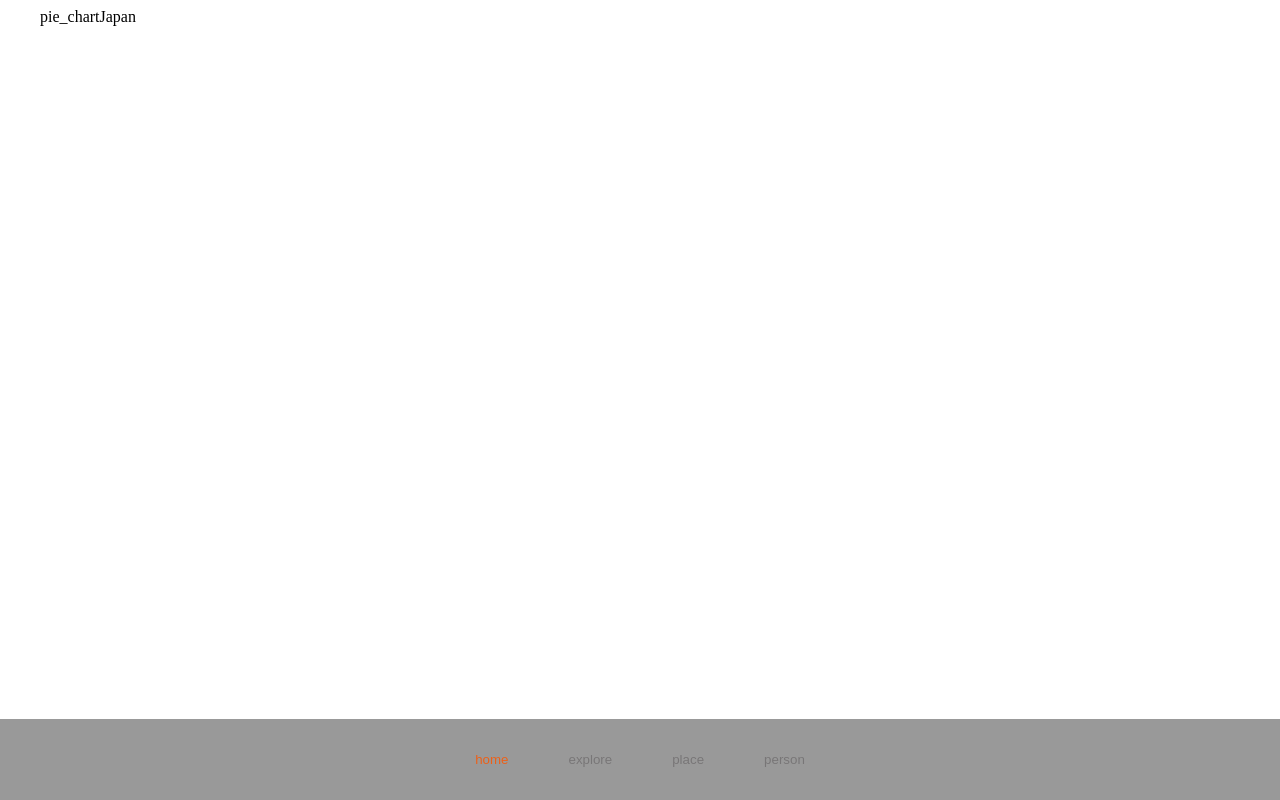
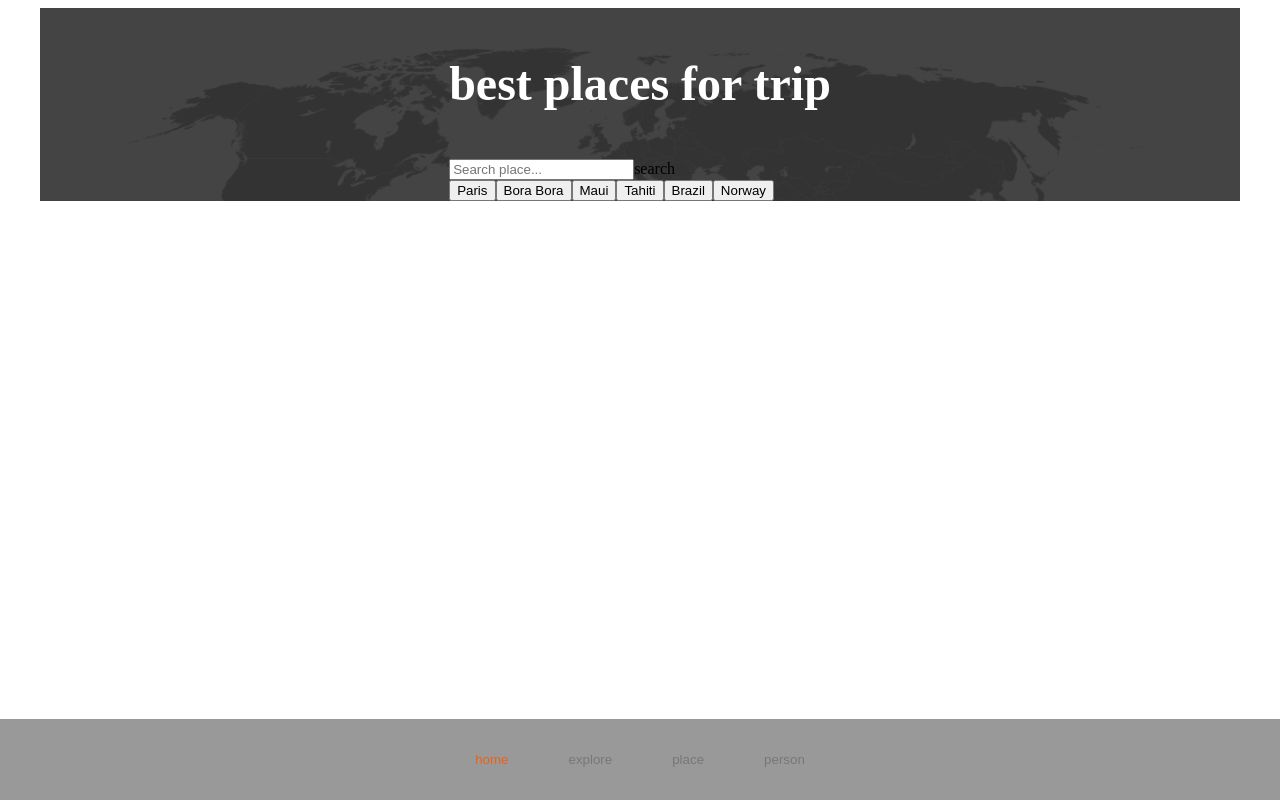
Before and after one commit to vladyslav-buriak/Travel-app, a Next.js app: page / in a window 1280 px wide. Built offline with nearby package versions, Linux system fonts and the light colour scheme.

Commit message:
styles for searchcomponent

```diff
--- a/assets/styles/globals.scss
+++ b/assets/styles/globals.scss
@@ -6,7 +6,7 @@ body {
   margin: 0;
   font-family: -apple-system, BlinkMacSystemFont, Segoe UI, Roboto, Oxygen,
     Ubuntu, Cantarell, Fira Sans, Droid Sans, Helvetica Neue, sans-serif;
-//   background-color: #0c0b0c;
+  background-color: #0c0b0c;
 }
 
 a {
@@ -29,369 +29,16 @@ a {
 }
 
 
-/* http://meyerweb.com/eric/tools/css/reset/
-   v2.0-modified | 20110126
-   License: none (public domain)
-*/
+*, *:before, *:after {
+    box-sizing: inherit;
+  }
 
-html, body, div, span, applet, object, iframe,
-h1, h2, h3, h4, h5, h6, p, blockquote, pre,
-a, abbr, acronym, address, big, cite, code,
-del, dfn, em, img, ins, kbd, q, s, samp,
-small, strike, strong, sub, sup, tt, var,
-b, u, i, center,
-dl, dt, dd, ol, ul, li,
-fieldset, form, label, legend,
-table, caption, tbody, tfoot, thead, tr, th, td,
-article, aside, canvas, details, embed,
-figure, figcaption, footer, header, hgroup,
-menu, nav, output, ruby, section, summary,
-time, mark, audio, video {
-  margin: 0;
-	padding: 0;
-	border: 0;
-	font-size: 100%;
-	font: inherit;
-	vertical-align: baseline;
-}
-
-/* make sure to set some focus styles for accessibility */
-:focus {
-    outline: 0;
-}
-
-/* HTML5 display-role reset for older browsers */
-article, aside, details, figcaption, figure,
-footer, header, hgroup, menu, nav, section {
-	display: block;
-}
-
-body {
-	line-height: 1;
-}
-
-ol, ul {
-	list-style: none;
-}
-
-blockquote, q {
-	quotes: none;
-}
-
-blockquote:before, blockquote:after,
-q:before, q:after {
-	content: '';
-	content: none;
-}
-
-table {
-	border-collapse: collapse;
-	border-spacing: 0;
-}
-
-input[type=search]::-webkit-search-cancel-button,
-input[type=search]::-webkit-search-decoration,
-input[type=search]::-webkit-search-results-button,
-input[type=search]::-webkit-search-results-decoration {
-    -webkit-appearance: none;
-    -moz-appearance: none;
-}
-
-input[type=search] {
-    -webkit-appearance: none;
-    -moz-appearance: none;
-    -webkit-box-sizing: content-box;
-    -moz-box-sizing: content-box;
-    box-sizing: content-box;
-}
-
-textarea {
-    overflow: auto;
-    vertical-align: top;
-    resize: vertical;
-}
-
-/**
- * Correct `inline-block` display not defined in IE 6/7/8/9 and Firefox 3.
- */
-
-audio,
-canvas,
-video {
-    display: inline-block;
-    *display: inline;
-    *zoom: 1;
-    max-width: 100%;
-}
-
-/**
- * Prevent modern browsers from displaying `audio` without controls.
- * Remove excess height in iOS 5 devices.
- */
-
-audio:not([controls]) {
-    display: none;
-    height: 0;
-}
-
-/**
- * Address styling not present in IE 7/8/9, Firefox 3, and Safari 4.
- * Known issue: no IE 6 support.
- */
-
-[hidden] {
-    display: none;
-}
-
-/**
- * 1. Correct text resizing oddly in IE 6/7 when body `font-size` is set using
- *    `em` units.
- * 2. Prevent iOS text size adjust after orientation change, without disabling
- *    user zoom.
- */
-
-html {
-    font-size: 100%; /* 1 */
-    -webkit-text-size-adjust: 100%; /* 2 */
-    -ms-text-size-adjust: 100%; /* 2 */
-}
-
-/**
- * Address `outline` inconsistency between Chrome and other browsers.
- */
-
-a:focus {
-    outline: thin dotted;
-}
-
-/**
- * Improve readability when focused and also mouse hovered in all browsers.
- */
-
-a:active,
-a:hover {
-    outline: 0;
-}
-
-/**
- * 1. Remove border when inside `a` element in IE 6/7/8/9 and Firefox 3.
- * 2. Improve image quality when scaled in IE 7.
- */
-
-img {
-    border: 0; /* 1 */
-    -ms-interpolation-mode: bicubic; /* 2 */
-}
-
-/**
- * Address margin not present in IE 6/7/8/9, Safari 5, and Opera 11.
- */
-
-figure {
-    margin: 0;
-}
-
-/**
- * Correct margin displayed oddly in IE 6/7.
- */
-
-form {
-    margin: 0;
-}
-
-/**
- * Define consistent border, margin, and padding.
- */
-
-fieldset {
-    border: 1px solid #c0c0c0;
-    margin: 0 2px;
-    padding: 0.35em 0.625em 0.75em;
-}
-
-/**
- * 1. Correct color not being inherited in IE 6/7/8/9.
- * 2. Correct text not wrapping in Firefox 3.
- * 3. Correct alignment displayed oddly in IE 6/7.
- */
-
-legend {
-    border: 0; /* 1 */
-    padding: 0;
-    white-space: normal; /* 2 */
-    *margin-left: -7px; /* 3 */
-}
-
-/**
- * 1. Correct font size not being inherited in all browsers.
- * 2. Address margins set differently in IE 6/7, Firefox 3+, Safari 5,
- *    and Chrome.
- * 3. Improve appearance and consistency in all browsers.
- */
-
-button,
-input,
-select,
-textarea {
-    font-size: 100%; /* 1 */
-    margin: 0; /* 2 */
-    vertical-align: baseline; /* 3 */
-    *vertical-align: middle; /* 3 */
-}
-
-/**
- * Address Firefox 3+ setting `line-height` on `input` using `!important` in
- * the UA stylesheet.
- */
-
-button,
-input {
-    line-height: normal;
-}
-
-/**
- * Address inconsistent `text-transform` inheritance for `button` and `select`.
- * All other form control elements do not inherit `text-transform` values.
- * Correct `button` style inheritance in Chrome, Safari 5+, and IE 6+.
- * Correct `select` style inheritance in Firefox 4+ and Opera.
- */
-
-button,
-select {
-    text-transform: none;
-}
-
-/**
- * 1. Avoid the WebKit bug in Android 4.0.* where (2) destroys native `audio`
- *    and `video` controls.
- * 2. Correct inability to style clickable `input` types in iOS.
- * 3. Improve usability and consistency of cursor style between image-type
- *    `input` and others.
- * 4. Remove inner spacing in IE 7 without affecting normal text inputs.
- *    Known issue: inner spacing remains in IE 6.
- */
-
-button,
-html input[type="button"], /* 1 */
-input[type="reset"],
-input[type="submit"] {
-    -webkit-appearance: button; /* 2 */
-    cursor: pointer; /* 3 */
-    *overflow: visible;  /* 4 */
-}
-
-/**
- * Re-set default cursor for disabled elements.
- */
-
-button[disabled],
-html input[disabled] {
-    cursor: default;
-}
-
-/**
- * 1. Address box sizing set to content-box in IE 8/9.
- * 2. Remove excess padding in IE 8/9.
- * 3. Remove excess padding in IE 7.
- *    Known issue: excess padding remains in IE 6.
- */
-
-input[type="checkbox"],
-input[type="radio"] {
-    box-sizing: border-box; /* 1 */
-    padding: 0; /* 2 */
-    *height: 13px; /* 3 */
-    *width: 13px; /* 3 */
-}
-
-/**
- * 1. Address `appearance` set to `searchfield` in Safari 5 and Chrome.
- * 2. Address `box-sizing` set to `border-box` in Safari 5 and Chrome
- *    (include `-moz` to future-proof).
- */
-
-input[type="search"] {
-    -webkit-appearance: textfield; /* 1 */
-    -moz-box-sizing: content-box;
-    -webkit-box-sizing: content-box; /* 2 */
-    box-sizing: content-box;
-}
-
-/**
- * Remove inner padding and search cancel button in Safari 5 and Chrome
- * on OS X.
- */
-
-input[type="search"]::-webkit-search-cancel-button,
-input[type="search"]::-webkit-search-decoration {
-    -webkit-appearance: none;
-}
-
-/**
- * Remove inner padding and border in Firefox 3+.
- */
-
-button::-moz-focus-inner,
-input::-moz-focus-inner {
-    border: 0;
-    padding: 0;
-}
-
-/**
- * 1. Remove default vertical scrollbar in IE 6/7/8/9.
- * 2. Improve readability and alignment in all browsers.
- */
-
-textarea {
-    overflow: auto; /* 1 */
-    vertical-align: top; /* 2 */
-}
-
-/**
- * Remove most spacing between table cells.
- */
-
-table {
-    border-collapse: collapse;
-    border-spacing: 0;
-}
-
-html,
-button,
-input,
-select,
-textarea {
-    color: #222;
-}
-
-
-::-moz-selection {
-    background: #b3d4fc;
-    text-shadow: none;
-}
-
-::selection {
-    background: #b3d4fc;
-    text-shadow: none;
-}
-
-img {
-    vertical-align: middle;
-}
-
-fieldset {
-    border: 0;
+  body, h1, h2, h3, h4, h5, h6, p, ol, ul {
     margin: 0;
     padding: 0;
-}
+    font-weight: normal;
+  }
 
-textarea {
-    resize: vertical;
-}
-
-.chromeframe {
-    margin: 0.2em 0;
-    background: #ccc;
-    color: #000;
-    padding: 0.2em 0;
-}
+  ol, ul {
+    list-style: none;
+  }
--- a/assets/styles/variables.scss
+++ b/assets/styles/variables.scss
@@ -1,2 +1,4 @@
 $accent:#ec6018;
 $gray:#787677;
+$white:#fff;
+$bg-color: #161617;
--- /dev/null
+++ b/components/elements/Filters/index.tsx
@@ -0,0 +1,20 @@
+const locName = [
+    { location: "Paris" },
+    { location: "Bora Bora" },
+    { location: "Maui" },
+    { location: "Tahiti" },
+    { location: "Brazil" },
+    { location: "Norway" },
+]
+
+
+const Filters = () => {
+    return (
+        <div>
+            {locName.map(f => <button>{f.location}</button>)}
+        </div>
+    );
+}
+
+
+export default Filters
--- /dev/null
+++ b/components/elements/Home/SearchSection/SearchSection.module.scss
@@ -0,0 +1,34 @@
+@import "../../../../assets/styles/variables.scss";
+
+.searchSectionWrapp {
+    background-image: url("../../../../assets/images/map.png");
+    background-repeat: no-repeat;
+    background-size: cover;
+    background-position: top center;
+    display: flex;
+    flex-direction: column;
+    align-items: center;
+    position: relative;
+
+    &::before {
+        content: "";
+        width: 100%;
+        height: 100%;
+        position: absolute;
+        top: 0;
+        left: 0;
+        background-color: $bg-color;
+        opacity: 0.8;
+    }
+
+    .title {
+        color: $white;
+        font-size: 3rem;
+        margin-top: 3rem;
+    }
+}
+
+
+.searchSectionInner{
+    z-index: 3;
+}
--- /dev/null
+++ b/components/elements/Home/SearchSection/index.tsx
@@ -0,0 +1,18 @@
+import Filters from '../../Filters/index';
+import Search from '../../Search/index';
+import styles from "./SearchSection.module.scss";
+
+
+const SearchSection = () => {
+    return (
+        <div className={styles.searchSectionWrapp}>
+           <div className={styles.searchSectionInner}>
+           <h1 className={styles.title}>best places for trip</h1>
+            <Search />
+            <Filters/>
+           </div>
+        </div>
+    )
+}
+
+export default SearchSection
--- /dev/null
+++ b/components/elements/Search/Search.module.scss
@@ -0,0 +1,3 @@
+.searchWrapp {
+    margin-top: 3rem;
+}
--- /dev/null
+++ b/components/elements/Search/index.tsx
@@ -0,0 +1,13 @@
+import styles from "./Search.module.scss";
+
+
+const Search =()=>{
+    return(
+        <div className={styles.searchWrapp}>
+          <input className={styles.search} placeholder="Search place..." />
+          <span className="material-icons">search</span>
+        </div>
+    );
+}
+
+export default Search;
--- a/pages/index.tsx
+++ b/pages/index.tsx
@@ -1,6 +1,8 @@
 import { GetServerSideProps, GetStaticProps, NextPage } from 'next';
 import styles from '../assets/styles/Home.module.css';
 import Layaot from '../components/common/Layout';
+import SearchSection from '../components/elements/Home/SearchSection/index';
+
 import { IPlace } from '../types/place';
 
 interface IHome {
@@ -10,8 +12,9 @@ const Home: NextPage<IHome> = ({ places }) => {
 
   return (
     <div className={styles.container}>
-      <span className="material-icons">pie_chart</span>
-      <Layaot>{places.map(p => p.location)}</Layaot>
+      <Layaot>
+        <SearchSection />
+      </Layaot>
     </div>
   )
 }
```
Also changed, not shown: assets/images/map.png (added), components/elements/Filters/Filter.module.scss (added).
